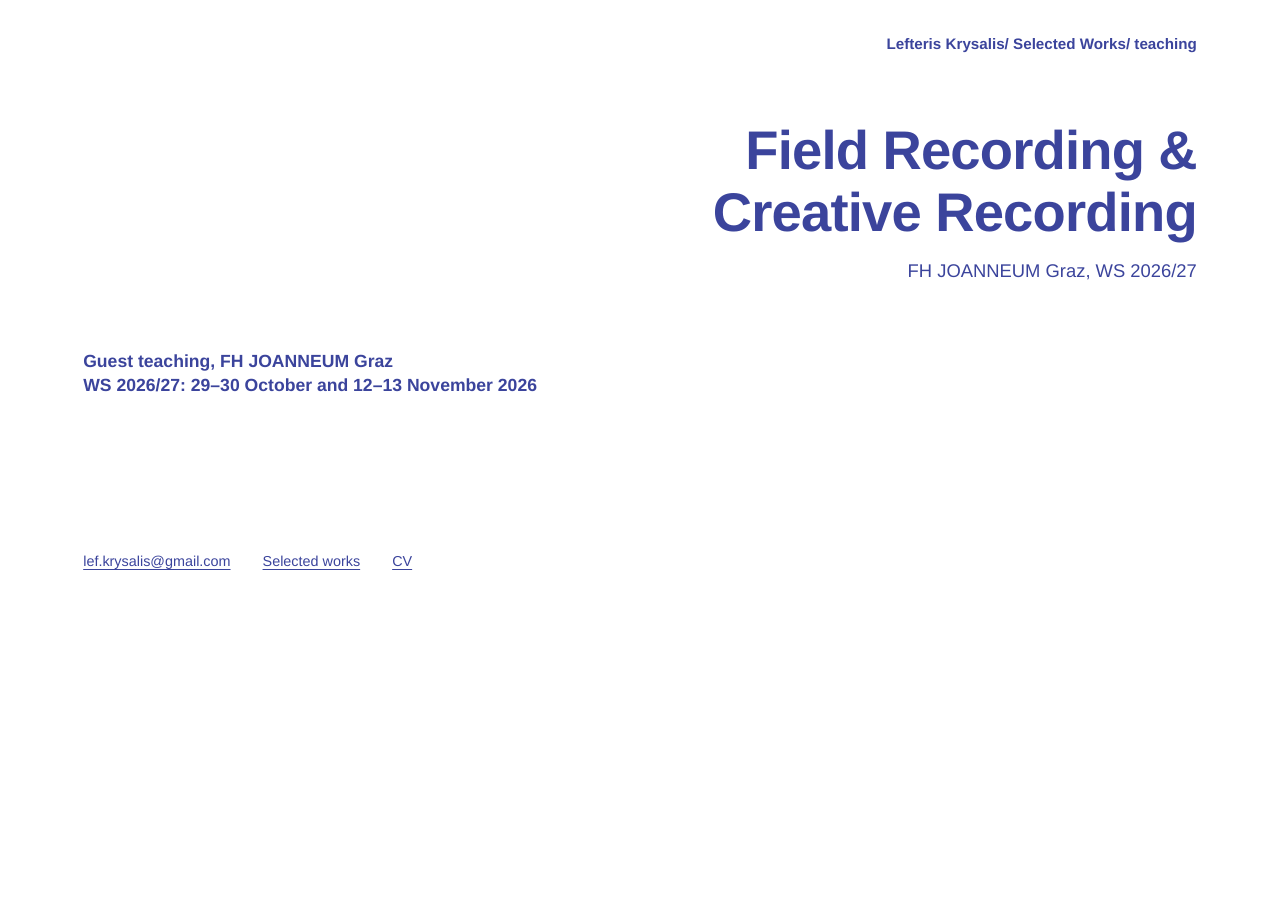
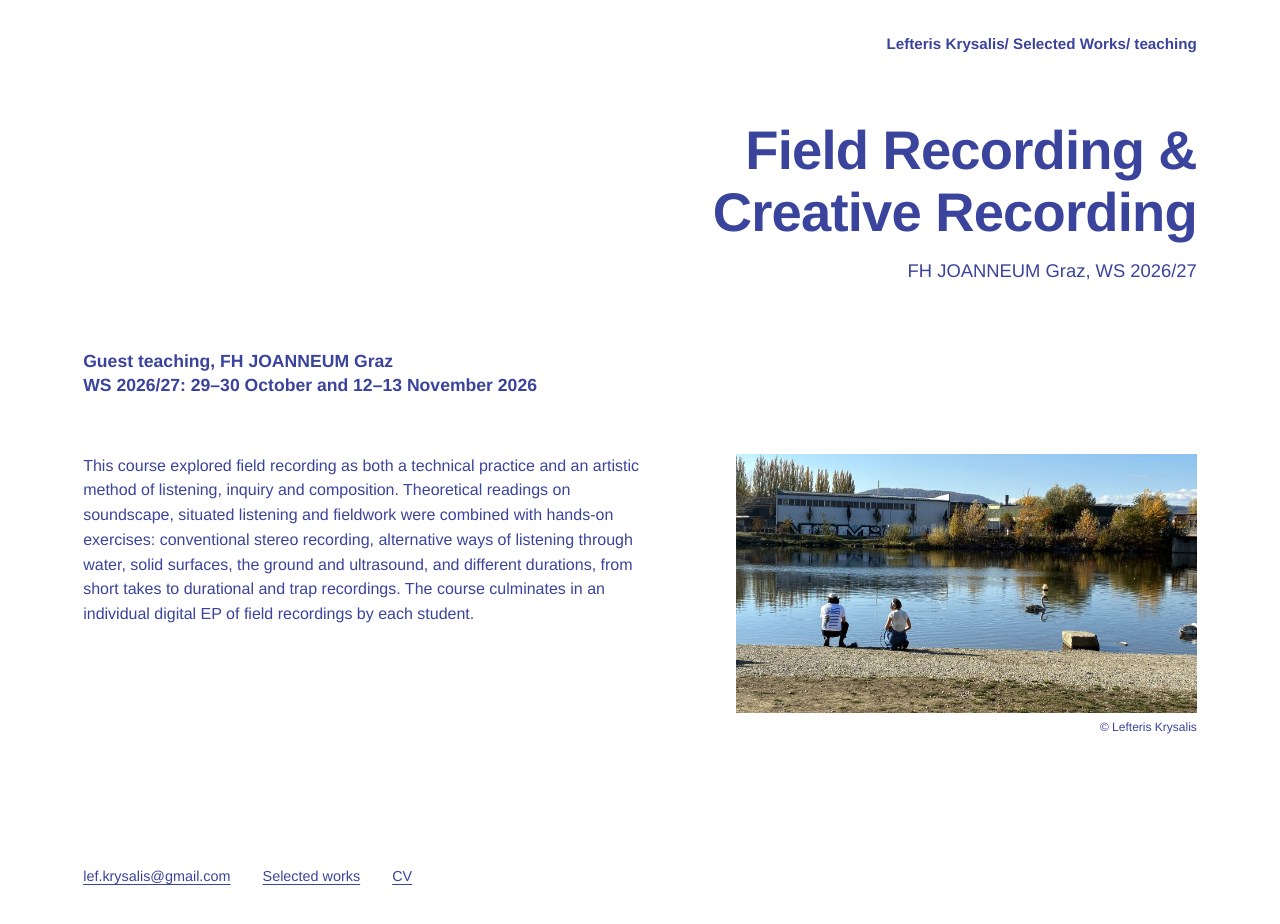
Before and after one commit to Mattachin/website, a plain HTML site: page works/guest-teaching-fh-joanneum-graz.html in a window 1280 px wide. Before the commit the page ends 800 px from the top, so only its background shows below. Drawn offline with Linux system fonts and the light colour scheme.

Commit message:
Graz update

```diff
--- a/works/guest-teaching-fh-joanneum-graz.html
+++ b/works/guest-teaching-fh-joanneum-graz.html
@@ -12,9 +12,12 @@
 <h1>Field Recording &amp; Creative Recording</h1>
 <p class="venue">FH JOANNEUM Graz, WS 2026/27</p>
 <div class="meta"><p>Guest teaching, FH JOANNEUM Graz</p><p>WS 2026/27: 29–30 October and 12–13 November 2026</p></div>
-<div class="cols single">
+<div class="cols">
 <div class="text">
-
+<p>This course explored field recording as both a technical practice and an artistic method of listening, inquiry and composition. Theoretical readings on soundscape, situated listening and fieldwork were combined with hands-on exercises: conventional stereo recording, alternative ways of listening through water, solid surfaces, the ground and ultrasound, and different durations, from short takes to durational and trap recordings. The course culminates in an individual digital EP of field recordings by each student.</p>
+</div>
+<div class="side">
+<figure><img src="../images/graz-field-recording-1.jpg" alt="Two students recording at the riverbank, Graz" loading="lazy"><figcaption>© Lefteris Krysalis</figcaption></figure>
 </div>
 </div>
 </main>
```
Also changed, not shown: images/graz-field-recording-1.jpg (added).
